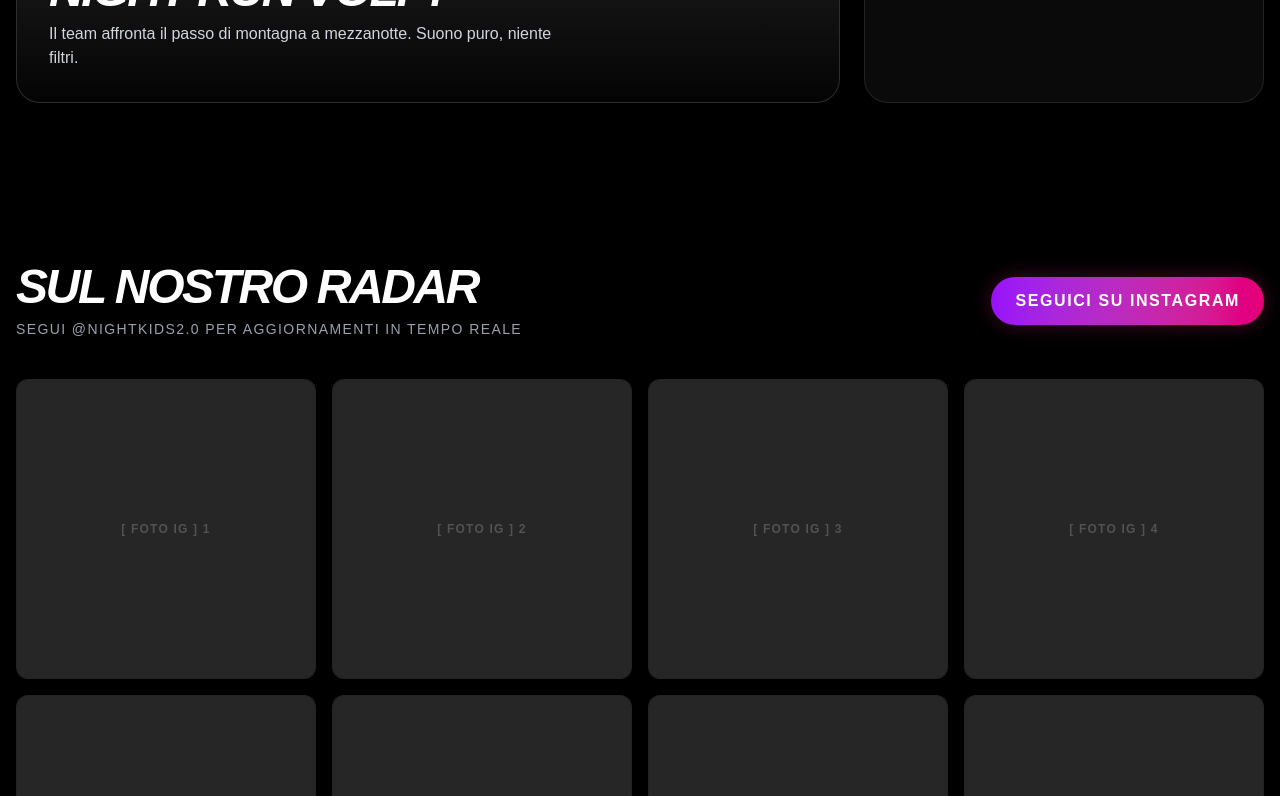
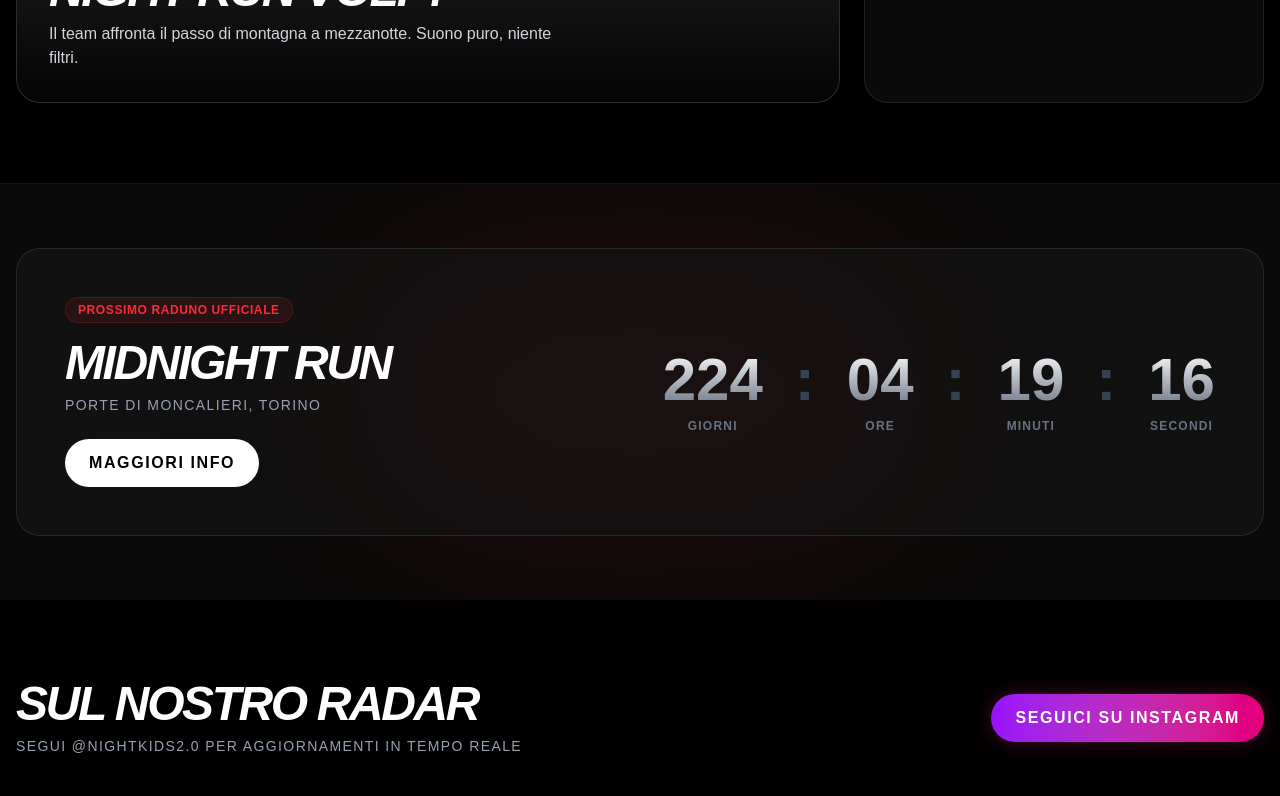
Before and after one commit to TR1MM3R/nightkids-web, a Next.js app: page /about in a window 1280 px wide. Shown: the part 1854-2650 px from the top of the page. Built offline with nearby package versions, Linux system fonts and the light colour scheme.

Commit message:
feat: add newsletter resend logic, countdown timer, and event json-ld

```diff
--- a/app/[locale]/events/page.tsx
+++ b/app/[locale]/events/page.tsx
@@ -8,6 +8,41 @@ export default function EventsPage() {
     return (
         <main className="min-h-screen bg-black text-white selection:bg-red-500 selection:text-white">
             <Header />
+
+            {/* Structured Data for SEO */}
+            <script
+                type="application/ld+json"
+                dangerouslySetInnerHTML={{
+                    __html: JSON.stringify({
+                        "@context": "https://schema.org",
+                        "@type": "Event",
+                        "name": t('upcomingMeetTitle'),
+                        "startDate": "2026-08-28T22:00:00+02:00",
+                        "endDate": "2026-08-29T02:00:00+02:00",
+                        "eventAttendanceMode": "https://schema.org/OfflineEventAttendanceMode",
+                        "eventStatus": "https://schema.org/EventScheduled",
+                        "location": {
+                            "@type": "Place",
+                            "name": "Porte di Moncalieri",
+                            "address": {
+                                "@type": "PostalAddress",
+                                "addressLocality": "Moncalieri",
+                                "addressRegion": "Torino",
+                                "addressCountry": "IT"
+                            }
+                        },
+                        "image": [
+                            "https://www.instagram.com/nightkids2.0/profilepic"
+                        ],
+                        "description": t('upcomingMeetDesc'),
+                        "organizer": {
+                            "@type": "Organization",
+                            "name": "NightKids 2.0",
+                            "url": "https://www.instagram.com/nightkids2.0/"
+                        }
+                    })
+                }}
+            />
 
             <section className="container mx-auto px-4 py-20 mt-10">
                 <FadeIn>
--- a/app/[locale]/page.tsx
+++ b/app/[locale]/page.tsx
@@ -4,6 +4,7 @@ import FadeIn from "@/components/FadeIn";
 import ParallaxText from "@/components/ParallaxText";
 import InstagramFeed from "@/components/InstagramFeed";
 import Partners from "@/components/Partners";
+import Countdown from "@/components/Countdown";
 import { useTranslations } from 'next-intl';
 
 export default function Home() {
@@ -41,6 +42,8 @@ export default function Home() {
         <BentoGrid />
       </FadeIn>
 
+      <Countdown />
+
       <FadeIn delay={0.2}>
         <InstagramFeed />
       </FadeIn>
--- a/app/actions/subscribe.ts
+++ b/app/actions/subscribe.ts
@@ -7,12 +7,34 @@ export async function subscribeAction(prevState: any, formData: FormData) {
         return { message: "Invalid email address", success: false };
     }
 
-    // In a real application, you would save this email to your database
-    // or send it to an external service like Mailchimp or Resend.
-    // For now, we simulate a successful API request with a small delay.
-    await new Promise((resolve) => setTimeout(resolve, 1000));
+    // If environment variables are missing, fallback to console (useful for local dev without keys)
+    if (!process.env.RESEND_API_KEY || !process.env.RESEND_AUDIENCE_ID) {
+        await new Promise((resolve) => setTimeout(resolve, 1000));
+        console.log(`[DEV MODE] Newsletter fallback: ${email}`);
+        return { message: "Subscription successful (Dev Mode)", success: true };
+    }
 
-    console.log(`[SUBSCRIPTION SUCCESS] Added email: ${email}`);
+    try {
+        const res = await fetch(`https://api.resend.com/audiences/${process.env.RESEND_AUDIENCE_ID}/contacts`, {
+            method: 'POST',
+            headers: {
+                'Authorization': `Bearer ${process.env.RESEND_API_KEY}`,
+                'Content-Type': 'application/json',
+            },
+            body: JSON.stringify({
+                email: email,
+                unsubscribed: false
+            })
+        });
 
-    return { message: "Subscription successful!", success: true };
+        if (!res.ok) {
+            console.error("[RESEND ERROR]", await res.text());
+            return { message: "Error saving subscription", success: false };
+        }
+
+        return { message: "Subscription successful!", success: true };
+    } catch (error) {
+        console.error("[SUBSCRIPTION EXCEPTION]", error);
+        return { message: "Internal server error", success: false };
+    }
 }
--- /dev/null
+++ b/components/Countdown.tsx
@@ -0,0 +1,99 @@
+"use client";
+
+import { useState, useEffect } from 'react';
+import FadeIn from './FadeIn';
+
+export default function Countdown() {
+    // Target date for the next meet (example: end of current month, Friday night 22:00)
+    // We set it to a fixed date for now. User can update this.
+    const targetDate = new Date("2026-08-28T22:00:00").getTime();
+
+    const [timeLeft, setTimeLeft] = useState({
+        days: 0,
+        hours: 0,
+        minutes: 0,
+        seconds: 0
+    });
+    const [isMounted, setIsMounted] = useState(false);
+
+    useEffect(() => {
+        setIsMounted(true);
+        const timer = setInterval(() => {
+            const now = new Date().getTime();
+            const distance = targetDate - now;
+
+            if (distance < 0) {
+                clearInterval(timer);
+                return;
+            }
+
+            setTimeLeft({
+                days: Math.floor(distance / (1000 * 60 * 60 * 24)),
+                hours: Math.floor((distance % (1000 * 60 * 60 * 24)) / (1000 * 60 * 60)),
+                minutes: Math.floor((distance % (1000 * 60 * 60)) / (1000 * 60)),
+                seconds: Math.floor((distance % (1000 * 60)) / 1000)
+            });
+        }, 1000);
+
+        return () => clearInterval(timer);
+    }, [targetDate]);
+
+    if (!isMounted) return null; // Avoid hydration mismatch
+
+    return (
+        <section className="border-t border-white/5 bg-neutral-950 py-16 relative overflow-hidden">
+            <div className="absolute top-1/2 left-1/2 -translate-x-1/2 -translate-y-1/2 w-[600px] h-[300px] bg-red-600/10 rounded-full blur-[100px] pointer-events-none"></div>
+
+            <div className="container mx-auto px-4 relative z-10">
+                <FadeIn>
+                    <div className="flex flex-col md:flex-row items-center justify-between gap-8 bg-neutral-900/60 border border-white/10 rounded-3xl p-8 md:p-12 backdrop-blur-sm">
+                        <div className="flex-1 text-center md:text-left">
+                            <span className="inline-block px-3 py-1 text-xs font-bold text-red-500 bg-red-500/10 rounded-full uppercase tracking-wider border border-red-500/20 mb-4">
+                                Prossimo Raduno Ufficiale
+                            </span>
+                            <h2 className="text-3xl md:text-5xl font-black uppercase italic tracking-tighter text-white">
+                                Midnight Run
+                            </h2>
+                            <p className="text-gray-400 font-light mt-2 uppercase tracking-widest text-sm">
+                                Porte di Moncalieri, Torino
+                            </p>
+                            <a href="/it/events" className="inline-block mt-6 px-6 py-3 bg-white text-black font-bold uppercase tracking-widest rounded-full hover:scale-105 transition-transform duration-300">
+                                Maggiori Info
+                            </a>
+                        </div>
+
+                        <div className="flex gap-4 md:gap-8 justify-center">
+                            <div className="flex flex-col items-center">
+                                <div className="text-4xl md:text-6xl font-black text-transparent bg-clip-text bg-gradient-to-b from-white to-gray-500 tabular-nums">
+                                    {String(timeLeft.days).padStart(2, '0')}
+                                </div>
+                                <div className="text-xs text-gray-500 uppercase tracking-widest mt-2 font-bold">Giorni</div>
+                            </div>
+                            <div className="text-4xl md:text-6xl font-black text-gray-700">:</div>
+                            <div className="flex flex-col items-center">
+                                <div className="text-4xl md:text-6xl font-black text-transparent bg-clip-text bg-gradient-to-b from-white to-gray-500 tabular-nums">
+                                    {String(timeLeft.hours).padStart(2, '0')}
+                                </div>
+                                <div className="text-xs text-gray-500 uppercase tracking-widest mt-2 font-bold">Ore</div>
+                            </div>
+                            <div className="text-4xl md:text-6xl font-black text-gray-700">:</div>
+                            <div className="flex flex-col items-center">
+                                <div className="text-4xl md:text-6xl font-black text-transparent bg-clip-text bg-gradient-to-b from-white to-gray-500 tabular-nums">
+                                    {String(timeLeft.minutes).padStart(2, '0')}
+                                </div>
+                                <div className="text-xs text-gray-500 uppercase tracking-widest mt-2 font-bold">Minuti</div>
+                            </div>
+                            <div className="hidden md:block text-4xl md:text-6xl font-black text-gray-700">:</div>
+                            <div className="hidden md:flex flex-col items-center">
+                                <div className="text-4xl md:text-6xl font-black text-transparent bg-clip-text bg-gradient-to-b from-white to-gray-500 tabular-nums">
+                                    {String(timeLeft.seconds).padStart(2, '0')}
+                                </div>
+                                <div className="text-xs text-gray-500 uppercase tracking-widest mt-2 font-bold">Secondi</div>
+                            </div>
+                        </div>
+                    </div>
+                </FadeIn>
+            </div>
+        </section>
+    );
+}
```
